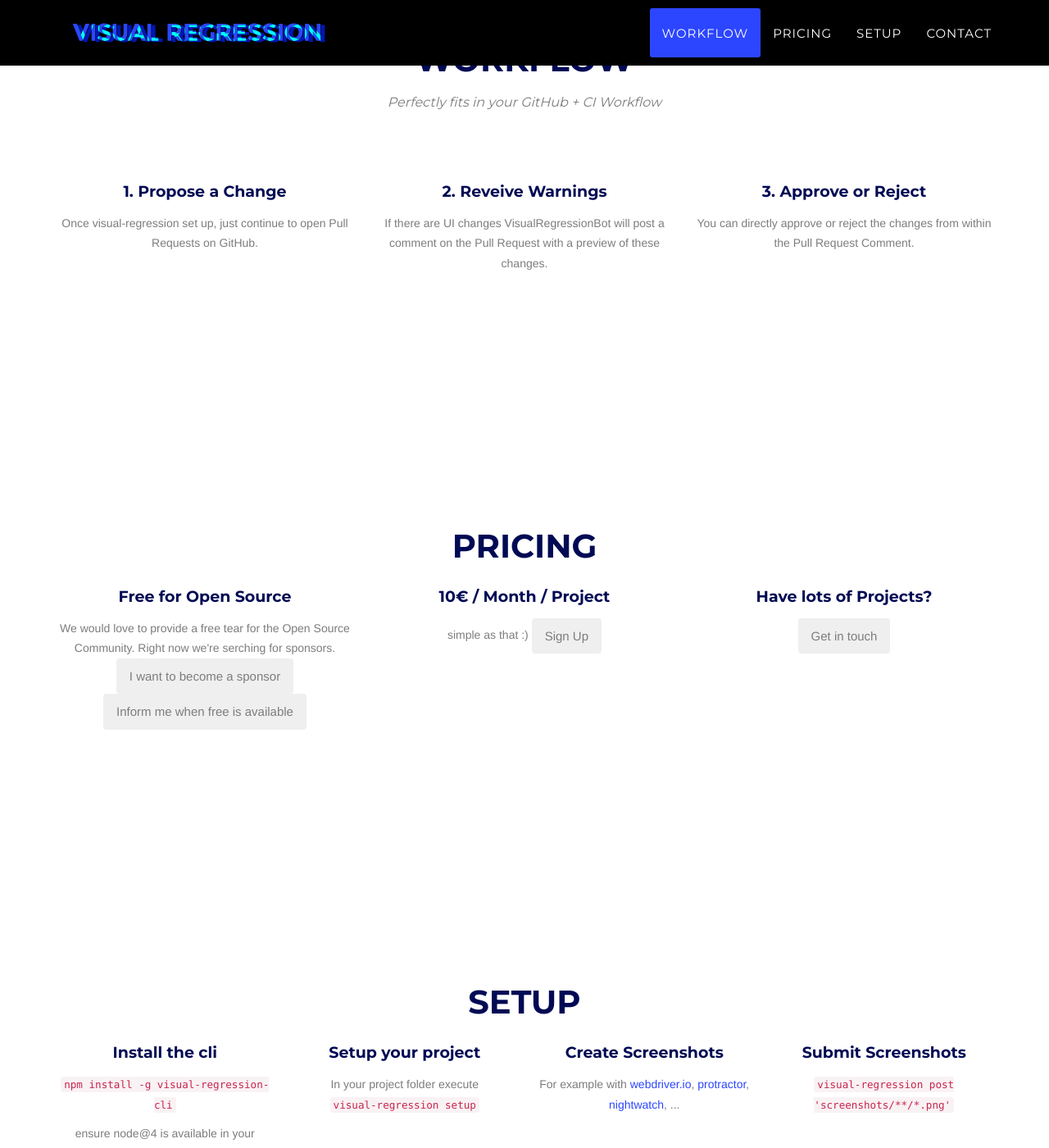
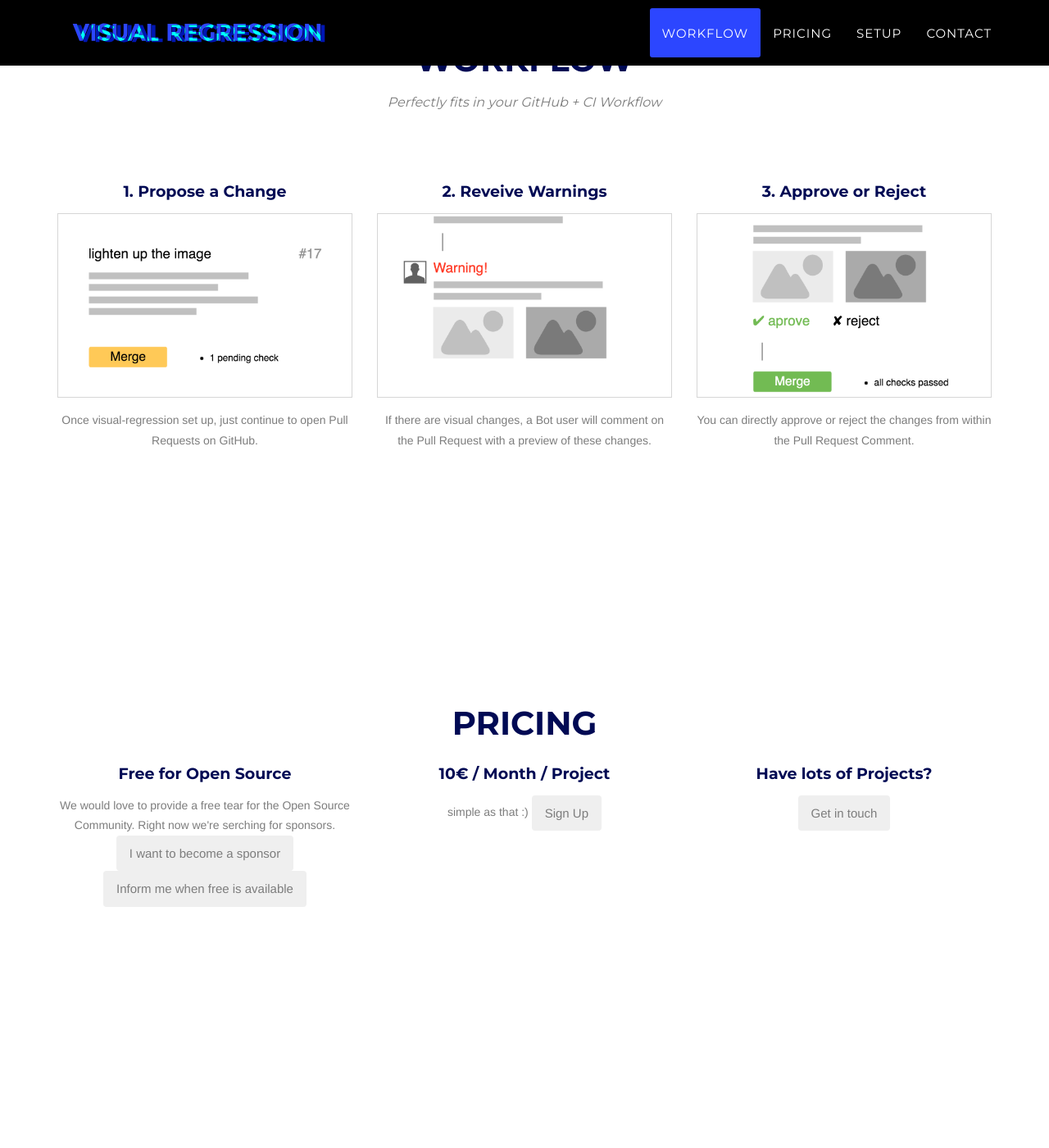
Before and after one commit to visualregression/visualregression.github.io, a Jekyll site: the page built from index.html, in a window 1280 px wide and 1400 px high, scrolled down 798 px. Shown: the whole window at 82% size. Built offline with Jekyll 4.4.1, drawn with Linux system fonts in a browser that asks for light colours.

Commit message:
content(workflow): cleanup section and add images

```diff
--- a/_includes/workflow.html
+++ b/_includes/workflow.html
@@ -9,6 +9,7 @@
             <div class="row text-center">
                 <div class="col-md-4">
                     <h4 class="service-heading">1. Propose a Change</h4>
+                    <img class="workflow-image" src="{{ 'img/propose_a_change.png' | prepend: site.baseurl }}" alt="" />
                     <p class="text-muted">
                       Once visual-regression set up, just continue to open
                       Pull Requests on GitHub.
@@ -16,13 +17,15 @@
                 </div>
                 <div class="col-md-4">
                     <h4 class="service-heading">2. Reveive Warnings</h4>
+                    <img class="workflow-image" src="{{ 'img/receive_warnings.png' | prepend: site.baseurl }}" alt="" />
                     <p class="text-muted">
-                      If there are UI changes VisualRegressionBot will post
-                      a comment on the Pull Request with a preview of these changes.
+                      If there are visual changes, a Bot user will comment on
+                      the Pull Request with a preview of these changes.
                     </p>
                 </div>
                 <div class="col-md-4">
                     <h4 class="service-heading">3. Approve or Reject</h4>
+                    <img class="workflow-image" src="{{ 'img/approve_or_reject.png' | prepend: site.baseurl }}" alt="" />
                     <p class="text-muted">
                       You can directly approve or reject the changes from within
                       the Pull Request Comment.
```
Also changed, not shown: _includes/css/agency.css (+7 -0 lines), img/approve_or_reject.png (added), img/propose_a_change.png (added), img/receive_warnings.png (added).
